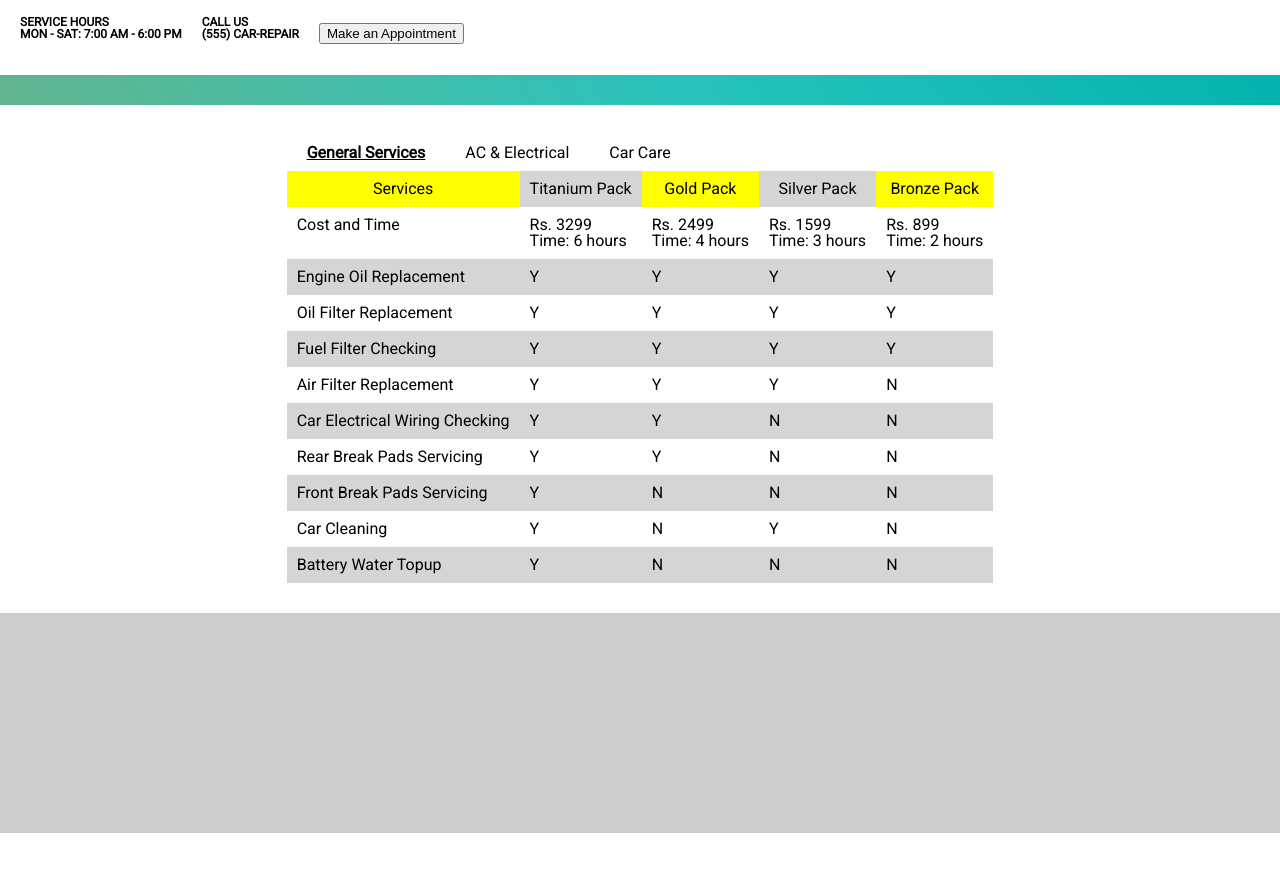
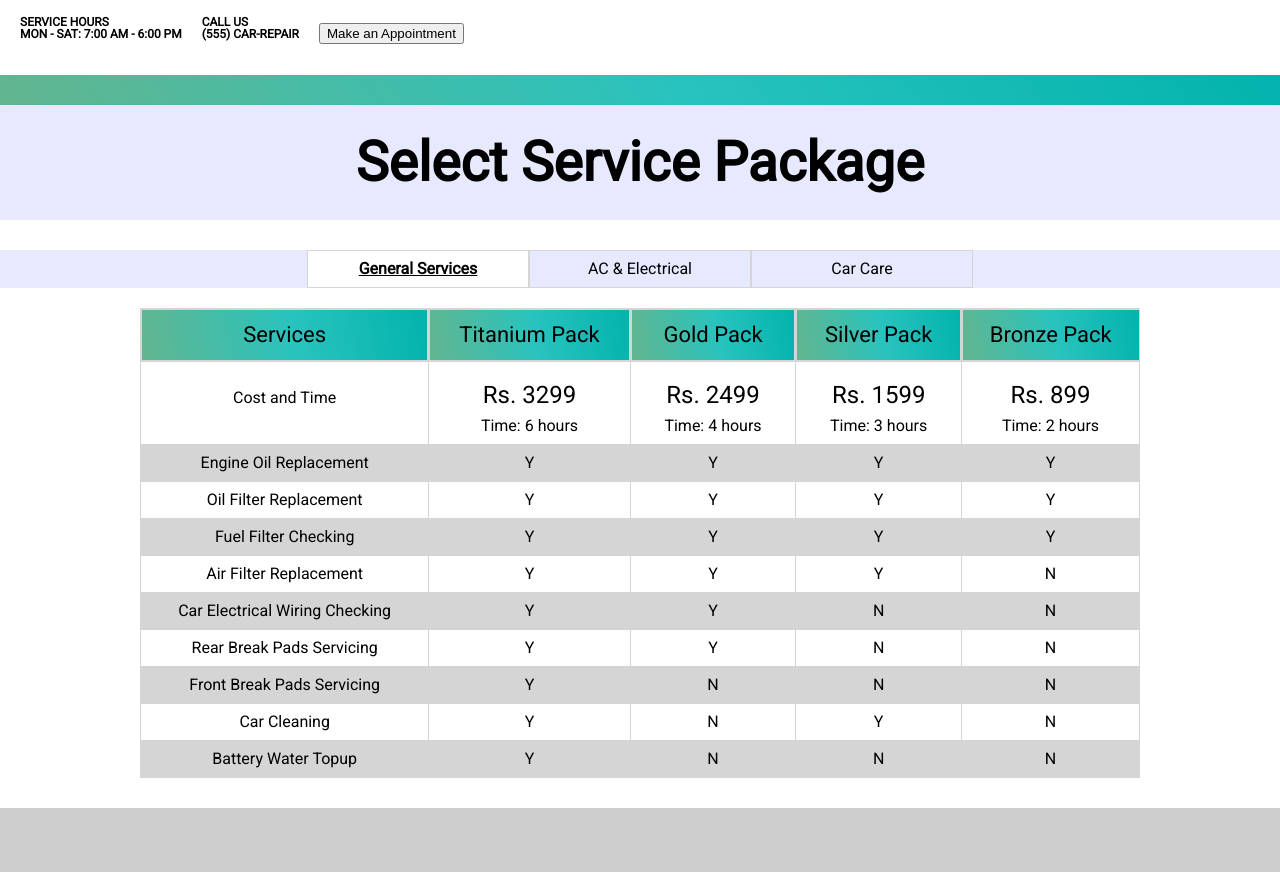
Before and after one commit to easyzariyaDeveloper/CustomerPortal, a React app: page /select-service in a window 1280 px wide. Both pictures are taken after a click on the element "General Services". Shown: the top 872 px of the page. Before the commit the page ends 833 px from the top, so only its background shows below. Built offline with nearby package versions, Linux system fonts and the light colour scheme.

Commit message:
Pushing Select-services pages

```diff
--- a/src/Assets/common-styled.js
+++ b/src/Assets/common-styled.js
@@ -1,4 +1,5 @@
 import {css} from "styled-components";
+import { base_spacing } from "./style-var";
 
 export const alignHorizontally = css`
     display: flex;
@@ -9,3 +10,10 @@ export const alignCenter = css`
     ${alignHorizontally}
     align-items: center;
 `;
+
+export const Spacing1X = css`
+    padding: ${base_spacing}px;
+`
+export const Spacing1_5X = css`
+    padding: ${base_spacing * 1.5}px;
+`
--- a/src/Component/Common/Table/style.js
+++ b/src/Component/Common/Table/style.js
@@ -2,18 +2,23 @@ import styled from "styled-components";
 import { border_color, white_color, base_spacing } from "../../../Assets/style-var";
 import { alignCenter, alignHorizontally } from "../../../Assets/common-styled";
 
+const tableMinWidth = "1000px";
+
 export const TableWrapper = styled.table`
+    margin: 0 auto;
+    min-width: ${tableMinWidth};
 `;
 
 export const TableRow = styled.tr`
-    background-color: ${(props) => props.index %2 !== 0 ? border_color : white_color}
+    background-color: ${(props) => props.index %2 !== 0 ? border_color : white_color};
 `;
 
 export const TableHead = styled.th`
-    padding: ${base_spacing}px;
-    background-color: ${(props) => props.index %2 !== 0 ? border_color : "yellow" }
+    border: 1px solid ${border_color};
+    border-right: 0;
 `;
 
 export const TableBody = styled.td`
+    border: 1px solid ${border_color};
     padding: ${base_spacing}px;
 `;
--- a/src/Component/SelectService/Tab/index.js
+++ b/src/Component/SelectService/Tab/index.js
@@ -1,25 +1,25 @@
 import React, { useState } from "react";
-import {TabWrapper, Tabs, TabItem} from "./styles";
+import { TabWrapper, Tabs, TabItem } from "./styles";
 
-export default function Tab(props){
-    if(!props["tabs"] || !Array.isArray(props["tabs"]) || Array.isArray(props["tabs"]) && props["tabs"].length <= 0){
+export default function Tab(props) {
+    if (!props["tabs"] || !Array.isArray(props["tabs"]) || Array.isArray(props["tabs"]) && props["tabs"].length <= 0) {
         return "";
     }
-    const {tabs = []} = props;
+    const { tabs = [] } = props;
     const [activeTab, setActiveTab] = useState(tabs[1]);
 
     return <TabWrapper>
         <Tabs>
-            {   tabs.map(({label, id}, index) => {
-                    return <TabItem
-                        onClick = {() => setActiveTab(tabs[index])}
-                        active = {activeTab.id === id}
-                    >
-                        {label}
-                    </TabItem>
-                })
+            {tabs.map(({ label, id }, index) => {
+                return <TabItem
+                    onClick={() => setActiveTab(tabs[index])}
+                    active={activeTab.id === id}
+                >
+                    {label}
+                </TabItem>
+            })
             }
-            {activeTab.Component ? <activeTab.Component  activeId = {activeTab.id} /> : null}
         </Tabs>
+        {activeTab.Component ? <activeTab.Component activeId={activeTab.id} /> : null}
     </TabWrapper>
 }
--- a/src/Component/SelectService/Tab/styles.js
+++ b/src/Component/SelectService/Tab/styles.js
@@ -1,20 +1,30 @@
 import styled from "styled-components";
-import { base_spacing } from "../../../Assets/style-var";
+import { base_spacing, login_bg_color, white_color } from "../../../Assets/style-var";
 import { alignHorizontally } from "../../../Assets/common-styled";
 
-
+//${alignHorizontally}
 export const TabWrapper = styled.div`
-     ${alignHorizontally}
+    text-align: center;
     padding: ${base_spacing * 3}px 0;
 `;
 
-export const Tabs = styled.div``;
+export const Tabs = styled.div`
+    margin-bottom: ${base_spacing * 2}px;
+    background-color: #E7EAFF;
+`;
 
 export const TabItem = styled.p`
     display: inline-block;
     padding: ${base_spacing}px ${base_spacing * 2}px;
     text-align: center;
+    align-item: center;
     cursor: pointer;
+    border: 1px solid black;
+    min-width:180px;
     font-weight: ${(props) => props.active ? "bold" : "initial"};
-    text-decoration: ${(props) => props.active ? "underline": "none"}
+    text-decoration: ${(props) => props.active ? "underline": "none"};
+    background-color: ${(props) => props.active ? white_color: login_bg_color};
+    border: 1px solid #D5D5D5;
+
+
 `
--- a/src/Component/SelectService/TabularData.js
+++ b/src/Component/SelectService/TabularData.js
@@ -1,6 +1,7 @@
 import React from "react";
 import { Packages, GeneralServices, CarCareServices } from "./mockData";
 import Table from "../Common/Table";
+import { ServiceName, ServiceInfo, ServiceCostInTable, ServiceDurationInTable } from "./styles";
 
 
 export default function TabularData(props){
@@ -10,8 +11,8 @@ export default function TabularData(props){
             let servicePackageObj = Packages[id];
             const serviceDataList = Object.values(servicePackageObj);
             const headerContent = [];
-            headerContent.push(<div> Services </div>);
-            serviceDataList.forEach(({name, id}) => headerContent.push(<div key = {id}> {name}</div>));
+            headerContent.push(<ServiceName> Services </ServiceName>);
+            serviceDataList.forEach(({name, id}) => headerContent.push(<ServiceName key = {id}> {name}</ServiceName>));
             return headerContent;
         }
 
@@ -79,14 +80,14 @@ export default function TabularData(props){
             packageGrouped.forEach((servicePacakges) => {
                 let [packageId, packageInfo] = Object.entries(servicePacakges)[0];
                 //packageInfo["servicesName"] = [];
-                subHeader.push(<>
-                    <p>
+                subHeader.push(<ServiceInfo>
+                    <ServiceCostInTable>
                         Rs. {packageInfo["cost"]}
-                    </p>
-                    <p>
+                    </ServiceCostInTable>
+                    <ServiceDurationInTable>
                         Time: {packageInfo["duration"] / 60} hours
-                    </p>
-                </>);
+                    </ServiceDurationInTable>
+                </ServiceInfo>);
 
                 packageInfo["services"].forEach((serviceCode) => {
                     const serviceName = servicesObject[serviceCode];
--- a/src/Component/SelectService/index.js
+++ b/src/Component/SelectService/index.js
@@ -1,5 +1,5 @@
 import React from "react";
-import {ServicesWrapper} from "./styles";
+import {SelectServicePageHeader} from "./styles";
 import Tab from "./Tab";
 import PageLayout from "../../Layout";
 
@@ -8,7 +8,7 @@ import {Tabs} from "./mockData";
 
 export default function Services(){
     return <PageLayout>
-
+        <SelectServicePageHeader>Select Service Package</SelectServicePageHeader>
         <Tab tabs = {Tabs} />
     </PageLayout>
 }
--- a/src/Component/SelectService/styles.js
+++ b/src/Component/SelectService/styles.js
@@ -1,5 +1,5 @@
 import styled, {css} from "styled-components";
-import { base_spacing } from "../../Assets/style-var";
+import { base_spacing, border_color } from "../../Assets/style-var";
 
 const cardWidth = 320;
 
@@ -12,6 +12,8 @@ export const ServicesWrapper = styled.div``;
 
 export const CardWrapper = styled.div`
     width: ${(cardWidth + 40) * 3}px;
+    margin: 0 auto;
+    overflow: auto;
 `;
 
 export const Card = styled.div`
@@ -19,14 +21,14 @@ export const Card = styled.div`
     float: left;
     margin: ${base_spacing * 2}px;
     height:auto;
+    margin-top: 0;
 `;
 
 export const ServiceName = styled.h1`
     ${customStyle}
     background: linear-gradient(79.68deg, #62B58F 0.29%, #29C3BE 52.74%, #03B3AD 100%);
-    border: 1px solid #D5D5D5;
-    opacity: 0.3
-    height: 45px;
+    border: 1px solid ${border_color};
+    height: 30px;
     padding:10px;
     align-items: center;
     text-align: center;
@@ -64,3 +66,28 @@ export const ListItem = styled.p`
 `;
 
 export const ButtonWrapper = ListItem;
+
+export const ServiceCostInTable = styled.section`
+    padding: 10px 10px;
+    border-left: 1px solid #D5D5D5;
+    border-right: 1px solid #D5D5D5;
+    font-weight: 300;
+    font-size: 24px;
+    line-height: 26px;
+    border: 0;
+`;
+
+export const ServiceDurationInTable = styled.section`
+    ${ServiceDuration};
+    border: 0;
+`;
+
+export const SelectServicePageHeader = styled.h1`
+    font-size: 55px;
+    text-align: center;
+    margin-bottom: 0;
+    font-weight: bold;
+    padding: ${base_spacing * 3}px;
+    background-color: #E7EAFF;
+
+`;
--- a/src/Component/Service/index.js
+++ b/src/Component/Service/index.js
@@ -6,7 +6,7 @@ import PageLayout from "../../Layout";
 export default function Service() {
     return <PageLayout>
         <ServicePageWrapper>
-        <ServicePageHeader>
+            <ServicePageHeader>
                 Services
             </ServicePageHeader>
             <ServiceData>
```
Also changed, not shown: src/Component/SelectService/BoxData.js (deleted).
